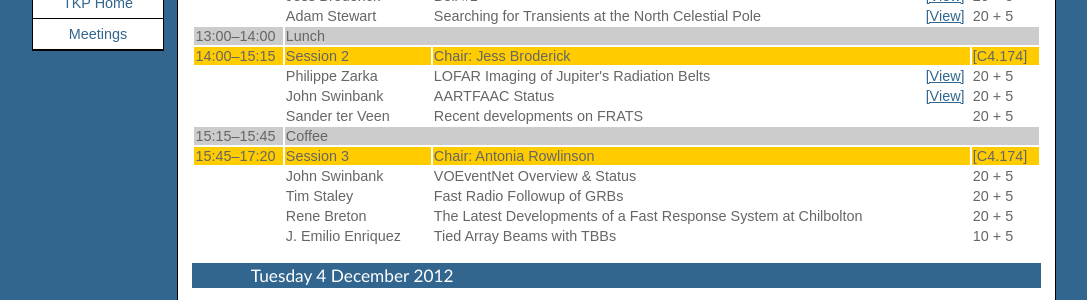
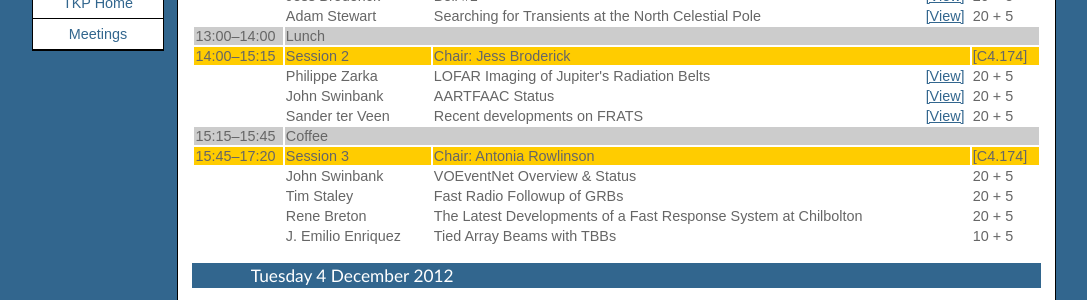
Before and after one commit to transientskp/transientskp.github.com, a Jekyll site: the page built from meetings/2012-12/schedule.html, in a window 1280 px wide. Shown: the part 357-657 px from the top of the page, without its empty margins (96-1183 px from the left). Built offline with Jekyll 4.4.1, drawn with Linux system fonts in a browser that asks for light colours.

Commit message:
Sander's talk

```diff
--- a/meetings/2012-12/schedule.html
+++ b/meetings/2012-12/schedule.html
@@ -78,7 +78,7 @@ location: Amsterdam
     <td></td>
     <td>Sander&nbsp;ter&nbsp;Veen</td>
     <td>Recent developments on FRATS</td>
-    <td></td>
+    <td><a href="https://speakerdeck.com/transientskp/recent-developments-on-frats">[View]</a></td>
     <td>20 + 5</td>
   </tr>
   <tr style="vertical-align:top;background-color: #cccccc">
```
